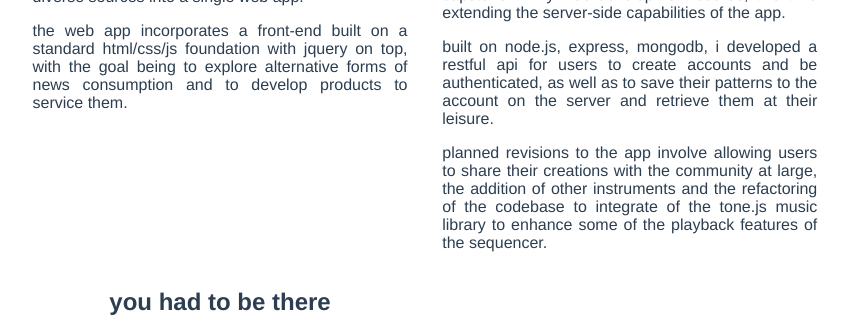
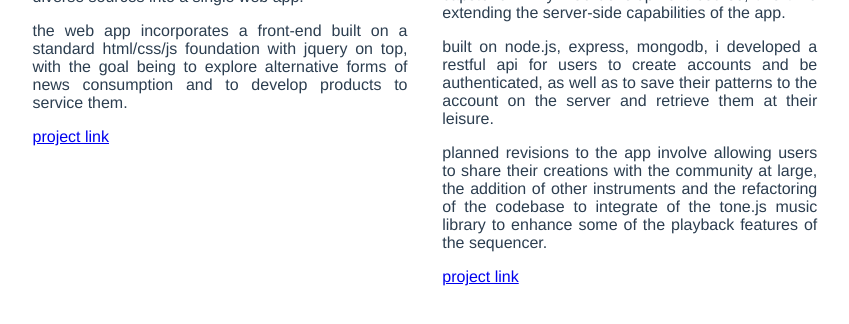
Before and after one commit to hashCue/portfolio, a Vue app: page / in a window 1280 px wide. Shown: the part 1080-1404 px from the top of the page, without its empty margins (422-1271 px from the left). Built offline with nearby package versions, Linux system fonts and the light colour scheme; a web font is replaced by a local one; what vue-expandable-image would draw is missing.

Commit message:
added project links

```diff
--- a/src/assets/portfolio.js
+++ b/src/assets/portfolio.js
@@ -115,6 +115,7 @@ const portfolio = [
       'this work is one of the earlier capstone projects in my web developer education, and the goal of this was to familiarise myself with asynchronous api calls of remote services, integrating multiple feeds from diverse sources into a single web app.',
       'the web app incorporates a front-end built on a standard html/css/js foundation with jquery on top, with the goal being to explore alternative forms of news consumption and to develop products to service them.'
     ],
+    link: 'https://github.com/LorenzoBorje/icymi',
     image: {
       src: 'https://res.cloudinary.com/hashcue/image/upload/v1568394270/portfolio/upload/Artboard_1_rcmn8h.png',
       alt: 'the web in a day'
@@ -129,6 +130,7 @@ const portfolio = [
       'built on node.js, express, mongodb, i developed a restful api for users to create accounts and be authenticated, as well as to save their patterns to the account on the server and retrieve them at their leisure.',
       'planned revisions to the app involve allowing users to share their creations with the community at large, the addition of other instruments and the refactoring of the codebase to integrate of the tone.js music library to enhance some of the playback features of the sequencer.'
     ],
+    link: 'https://github.com/LorenzoBorje/drum-machine-v2',
     image: {
       src: 'https://res.cloudinary.com/hashcue/image/upload/v1568394407/portfolio/upload/Artboard_1_vibv0a.png',
       alt: 'jQuery drum machine'
--- a/src/views/Projects.vue
+++ b/src/views/Projects.vue
@@ -20,6 +20,9 @@
       </carousel>
       <p v-for="(para, index) in item.desc" :key="index">
         {{para}}
+      </p>
+      <p v-if="item.link">
+        <a :href="item.link">project link</a>
       </p>
     </article>
   </main>
```
